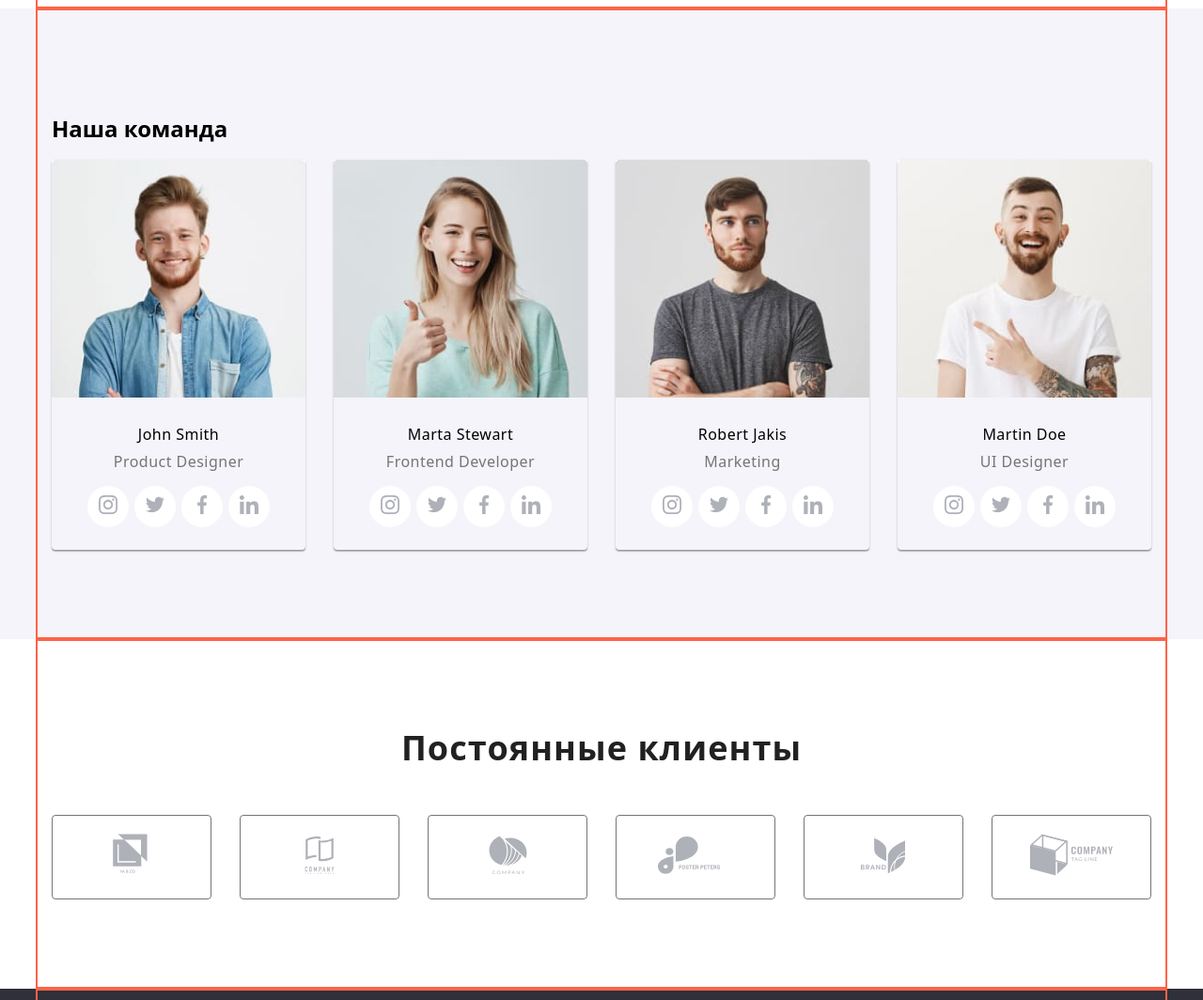
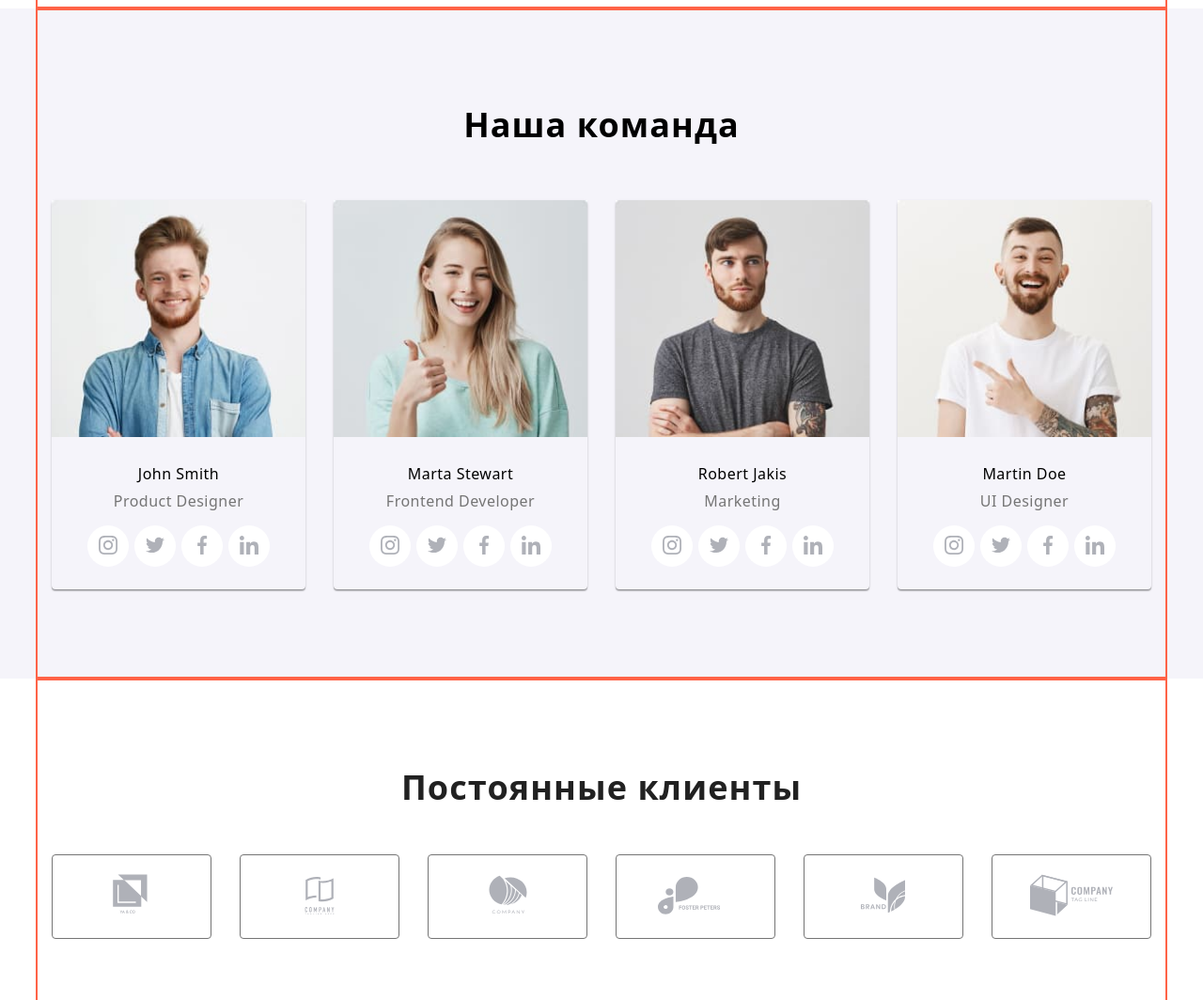
Before and after one commit to Tetiana-Khodatska/goit-markup-hw-04-old-, a plain HTML site: page index.html in a window 1280 px wide. Shown: the part 1840-2904 px from the top of the page at 94% size. Drawn offline with nearby package versions, Linux system fonts and the light colour scheme.

Commit message:
исправляет ховер

```diff
--- a/css/main.css
+++ b/css/main.css
@@ -244,6 +244,16 @@
 	outline: 2px solid tomato;
 }
 
+.team__title {
+	font-weight: 700;
+	font-size: 36px;
+	line-height: 1.67;
+	text-align: center;
+	letter-spacing: 0.03em;
+	margin: 0;
+	margin-bottom: 50px;
+}
+
 .team-list {
 	display: flex;
 	list-style: none;
@@ -321,14 +331,19 @@
 	background-color: var(--accent-color);
 }
 
+.team-socials__page {
+	padding: 10px;
+	color: #afb1b8;
+}
+
 .team-social__page--link {
 	width: 20px;
 	height: 20px;
-	fill: #afb1b8;
+	fill: currentColor;
 }
 
-.team-social__page--link:hover {
-	fill: var(--primary-white-color);
+.team-socials__page:hover {
+	color: var(--primary-white-color);
 }
 
 /* clients */
@@ -365,43 +380,39 @@
 }
 
 .regular-clients__icon--client1 {
-	fill: #afb1b8;
+	fill: currentColor;
 	width: 44.27px;
 	height: 49.23px;
 }
 
 .regular-clients__icon--client2 {
-	fill: #afb1b8;
+	fill: currentColor;
 	width: 40px;
 	height: 52px;
 }
 
 .regular-clients__icon--client3 {
-	fill: #afb1b8;
+	fill: currentColor;
 	width: 41px;
 	height: 42.6px;
 }
 
 .regular-clients__icon--client4 {
-	fill: #afb1b8;
+	fill: currentColor;
 	width: 79.66px;
 	/* height: 42.02px; */
 }
 
 .regular-clients__icon--client5 {
-	fill: #afb1b8;
+	fill: currentColor;
 	width: 59px;
 	height: 47px;
 }
 
 .regular-clients__icon--client6 {
-	fill: #afb1b8;
+	fill: currentColor;
 	width: 88.48px;
 	/* height: 45.44px; */
-}
-
-.regular-clients__item svg:hover {
-	fill: var(--accent-color);
 }
 
 .regular-clients__item:not(:last-child) {
@@ -418,6 +429,15 @@
 	border-radius: 4px;
 }
 
+.regular-clients__link {
+	color: #afb1b8;
+	padding: 30px;
+}
+
+.regular-clients__link:hover {
+	color: var(--accent-color);
+}
+
 .regular-clients__item:hover,
 .regular-clients__item:focus {
 	border-color: var(--accent-color);
```
